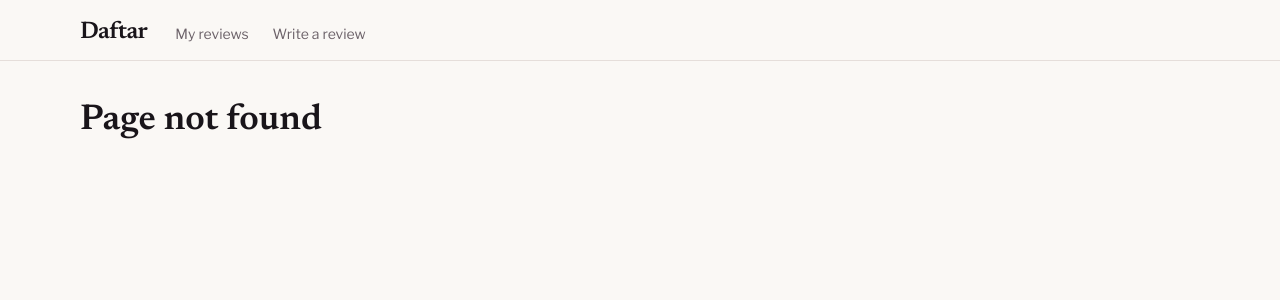
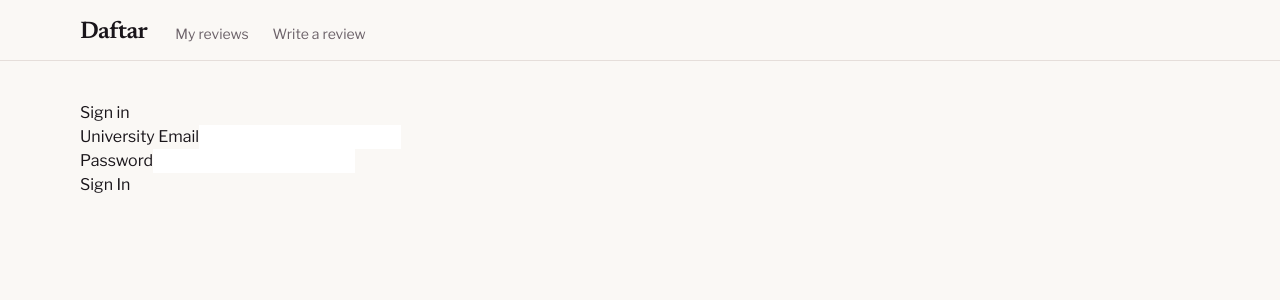
Before and after one commit to reakhairallah/daftar, a React (Vite) app: page /login in a window 1280 px wide. Before the commit this address had no page. Shown: the top 300 px of the page. Built offline with nearby package versions, Linux system fonts and the light colour scheme.

Commit message:
login form created

```diff
--- a/src/App.jsx
+++ b/src/App.jsx
@@ -4,6 +4,8 @@ import Home from "./pages/Home";
 import WriteReview from "./pages/WriteReview";
 import MyReviews from "./pages/MyReviews";
 import NotFound from "./pages/NotFound";
+
+import LoginForm from "./components/authcomponents/LoginForm";
 
 export default function App() {
   return (
@@ -14,7 +16,9 @@ export default function App() {
         <Route path="/reviews/new" element={<WriteReview />} />
         <Route path="/me/reviews" element={<MyReviews />} />
         <Route path="*" element={<NotFound />} />
+        <Route path="/login" element={<LoginForm />} />
       </Route>
+
     </Routes>
   );
 }
--- /dev/null
+++ b/src/components/authcomponents/LoginForm.jsx
@@ -0,0 +1,64 @@
+import { useState } from "react";
+
+export default function LoginForm() {
+    const [email,setEmail]=useState('');
+    const [password,setPassword]=useState('');
+    const [emailError, setErrorEmail]=useState('');
+    const [passwordError,setErrorPassword]=useState('');
+
+
+    function handleSubmit(e) {
+        e.preventDefault();
+
+        setErrorEmail('');
+        setErrorPassword('');
+
+        if(!email.endsWith('@lau.edu')){
+            setErrorEmail('Use your LAU email , ending with @lau.edu');
+            return;
+        }
+        if(!password){
+            setErrorPassword('password required');
+            return;
+        }
+        if(password.length<8){
+            setErrorPassword('Password must be more than 8 characters');
+            return;
+        }
+        console.log(email, password.length);
+    };
+
+
+    return (
+        <form className="login-form" onSubmit={handleSubmit}>
+            <h1>Sign in</h1>
+
+            <div className="field">
+                <label htmlFor="email">University Email</label>
+                <input id="email" type="email" autoComplete="email"
+                    required
+                    aria-invalid={emailError ? 'true' : 'false'}
+                    aria-describedby={emailError ? 'email-error' : undefined}
+                    value={email}
+                    onChange={e => {setEmail(e.target.value) ; setErrorEmail(''); }}
+                />
+                {emailError && <p id="email-error" className="error" role="alert">{emailError}</p>}
+            </div>
+
+            <div className="field">
+                <label htmlFor="password">Password</label>
+                <input id="password" type="password" autoComplete="current-password"
+                    required
+                    aria-invalid={passwordError ? 'true' : 'false'}
+                    aria-describedby={passwordError ? 'password-error' : undefined}
+                    value={password}
+                    onChange={e => {setPassword(e.target.value); setErrorPassword('');}}
+                />
+                {passwordError && <p id="password-error" className="error" role="alert">{passwordError}</p>}
+            </div>
+
+            <button type="submit">Sign In</button>
+
+        </form>
+    );
+}
```
